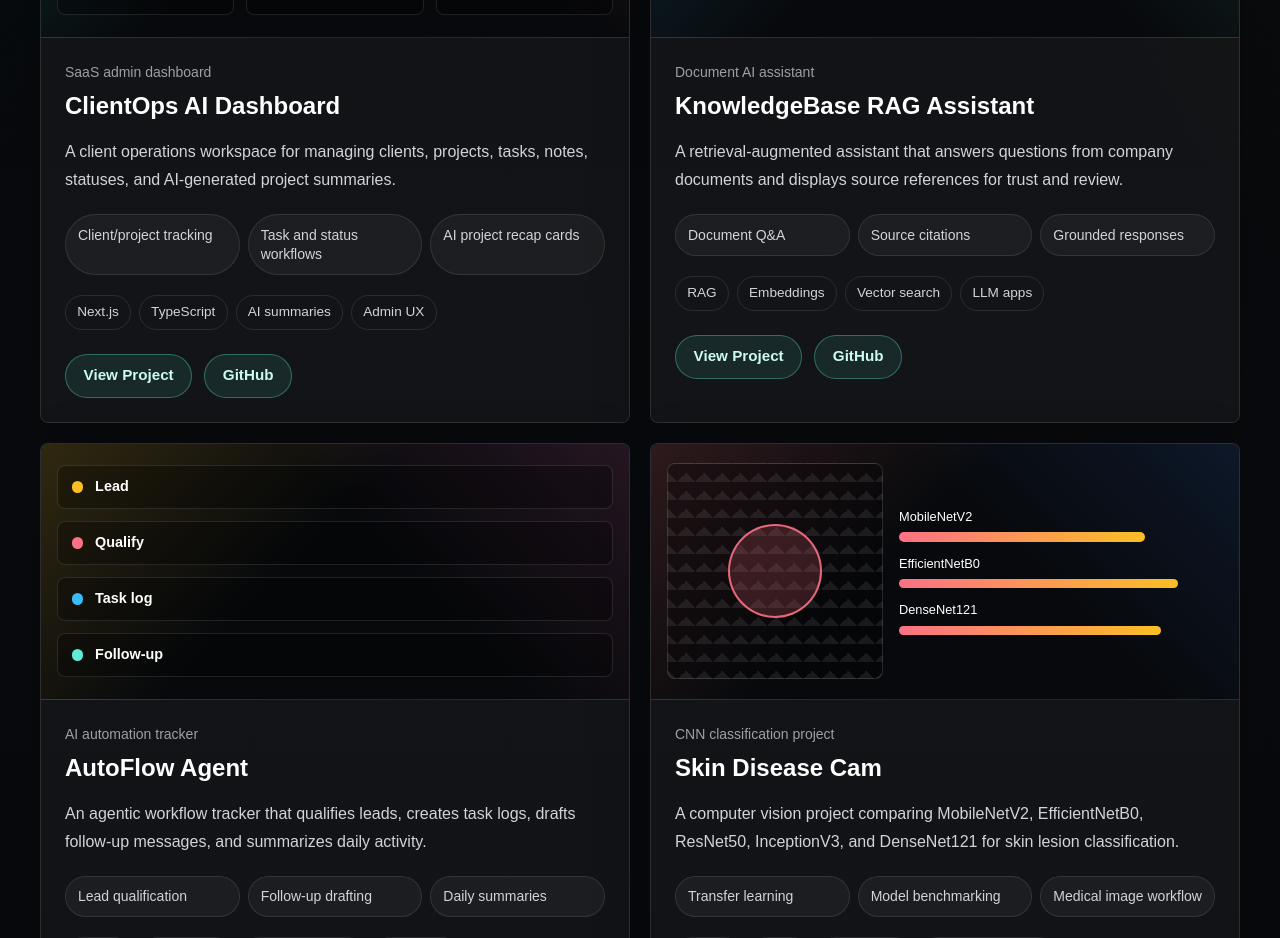
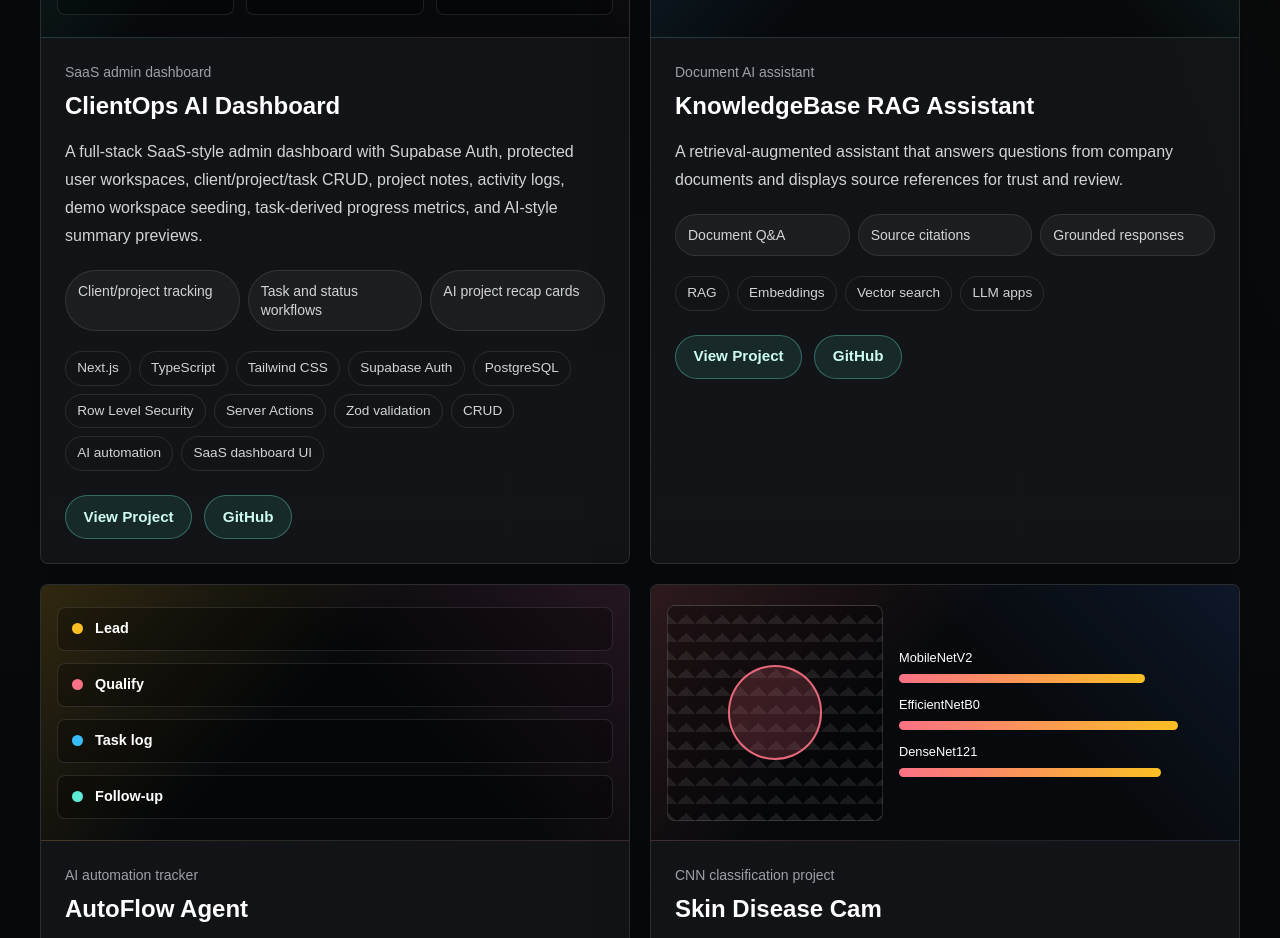
Before and after one commit to JzHamid/jazhem-portfolio, a Next.js app: page / in a window 1280 px wide. Shown: the part 1740-2678 px from the top of the page. Built offline with nearby package versions, Linux system fonts and the light colour scheme.

Commit message:
Update ClientOps portfolio card

```diff
--- a/app/page.tsx
+++ b/app/page.tsx
@@ -1,3 +1,14 @@
+type FeaturedProject = {
+  title: string;
+  category: string;
+  description: string;
+  stack: string[];
+  highlights: string[];
+  visual: "clientops" | "rag" | "autoflow" | "skin";
+  projectUrl?: string;
+  githubUrl?: string;
+};
+
 const navItems = [
   { label: "About", href: "#about" },
   { label: "Projects", href: "#projects" },
@@ -6,15 +17,29 @@ const navItems = [
   { label: "Contact", href: "#contact" },
 ];
 
-const featuredProjects = [
+const featuredProjects: FeaturedProject[] = [
   {
     title: "ClientOps AI Dashboard",
     category: "SaaS admin dashboard",
     description:
-      "A client operations workspace for managing clients, projects, tasks, notes, statuses, and AI-generated project summaries.",
-    stack: ["Next.js", "TypeScript", "AI summaries", "Admin UX"],
+      "A full-stack SaaS-style admin dashboard with Supabase Auth, protected user workspaces, client/project/task CRUD, project notes, activity logs, demo workspace seeding, task-derived progress metrics, and AI-style summary previews.",
+    stack: [
+      "Next.js",
+      "TypeScript",
+      "Tailwind CSS",
+      "Supabase Auth",
+      "PostgreSQL",
+      "Row Level Security",
+      "Server Actions",
+      "Zod validation",
+      "CRUD",
+      "AI automation",
+      "SaaS dashboard UI",
+    ],
     highlights: ["Client/project tracking", "Task and status workflows", "AI project recap cards"],
     visual: "clientops",
+    projectUrl: "https://clientops-ai-dashboard.vercel.app/login",
+    githubUrl: "https://github.com/JzHamid/clientops-ai-dashboard",
   },
   {
     title: "KnowledgeBase RAG Assistant",
@@ -196,10 +221,22 @@ export default function Home() {
                 </div>
 
                 <div className="mt-6 flex flex-col gap-3 sm:flex-row">
-                  <a className="project-button" href="#" aria-label={`View ${project.title}`}>
+                  <a
+                    className="project-button"
+                    href={project.projectUrl ?? "#"}
+                    target={project.projectUrl ? "_blank" : undefined}
+                    rel={project.projectUrl ? "noopener noreferrer" : undefined}
+                    aria-label={`View ${project.title}`}
+                  >
                     View Project
                   </a>
-                  <a className="project-button project-button-muted" href="#" aria-label={`${project.title} GitHub`}>
+                  <a
+                    className="project-button project-button-muted"
+                    href={project.githubUrl ?? "#"}
+                    target={project.githubUrl ? "_blank" : undefined}
+                    rel={project.githubUrl ? "noopener noreferrer" : undefined}
+                    aria-label={`${project.title} GitHub`}
+                  >
                     GitHub
                   </a>
                 </div>
```
